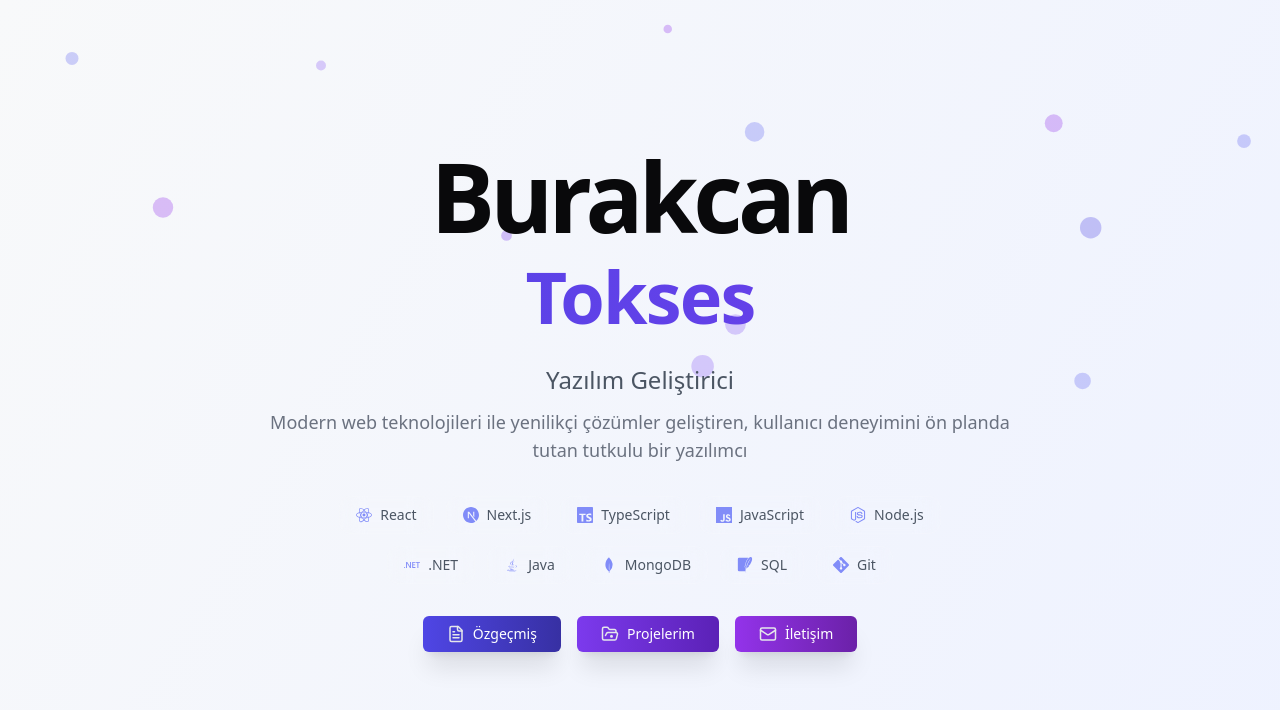
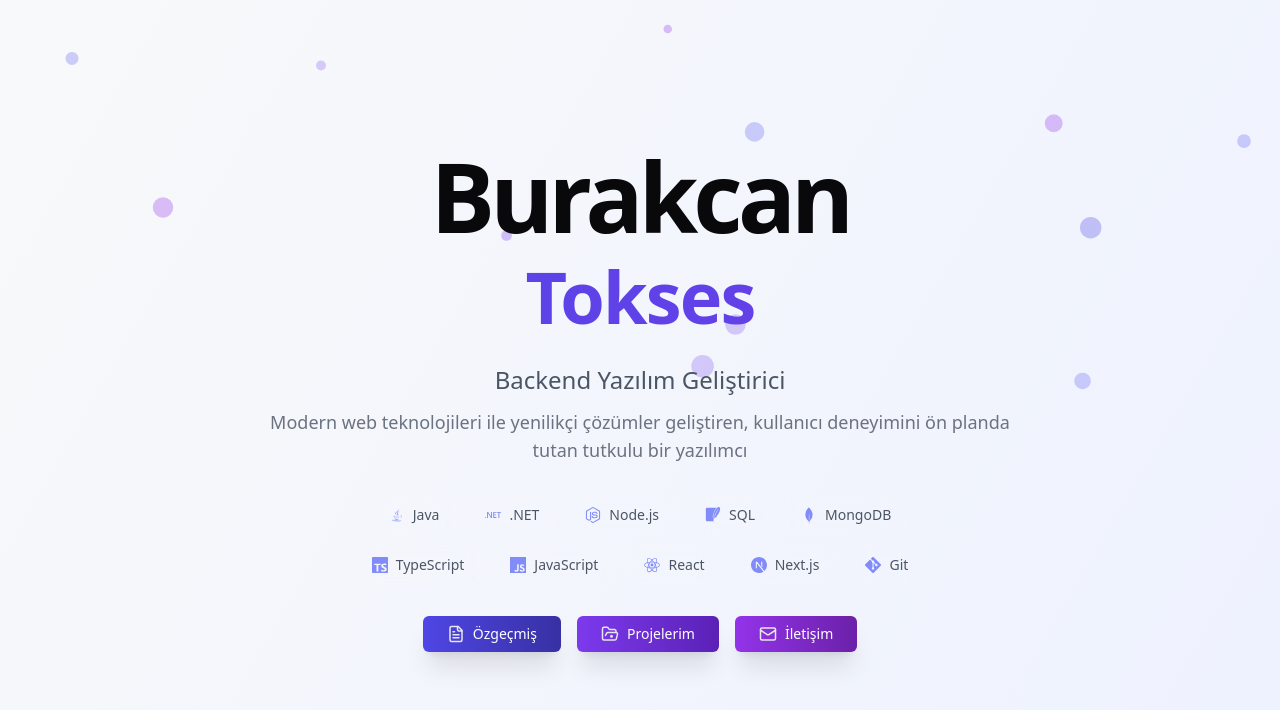
Before and after one commit to burakcantokses/buraktokses.com, a Next.js app: page / in a window 1280 px wide. Shown: the top 710 px of the page. Built offline with nearby package versions, Linux system fonts and the light colour scheme.

Commit message:
feat(home): Update HeroSection title and reorder TechStack components

```diff
--- a/src/components/home/HeroSection.tsx
+++ b/src/components/home/HeroSection.tsx
@@ -13,7 +13,7 @@ export const HeroSection = () => {
 
       <div className="max-w-3xl mx-auto mb-8">
         <p className="text-xl md:text-2xl text-gray-600 mb-3">
-          Yazılım Geliştirici
+          Backend Yazılım Geliştirici
         </p>
         <p className="text-base md:text-lg text-gray-500 mb-6">
           Modern web teknolojileri ile yenilikçi çözümler geliştiren, kullanıcı
--- a/src/components/home/TechStack.tsx
+++ b/src/components/home/TechStack.tsx
@@ -40,15 +40,15 @@ const TechBadge = ({ text, icon: Icon }: TechBadgeProps) => (
 
 export const TechStack = () => {
   const techStack = [
+    { name: "Java", icon: DiJava },
+    { name: ".NET", icon: SiDotnet },
+    { name: "Node.js", icon: SiNodedotjs },
+    { name: "SQL", icon: SiSqlite },
+    { name: "MongoDB", icon: SiMongodb },
+    { name: "TypeScript", icon: SiTypescript },
+    { name: "JavaScript", icon: SiJavascript },
     { name: "React", icon: SiReact },
     { name: "Next.js", icon: SiNextdotjs },
-    { name: "TypeScript", icon: SiTypescript },
-    { name: "JavaScript", icon: SiJavascript },
-    { name: "Node.js", icon: SiNodedotjs },
-    { name: ".NET", icon: SiDotnet },
-    { name: "Java", icon: DiJava },
-    { name: "MongoDB", icon: SiMongodb },
-    { name: "SQL", icon: SiSqlite },
     { name: "Git", icon: SiGit },
   ];
 
```
